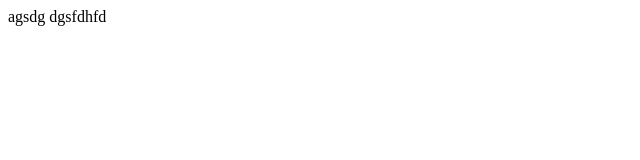
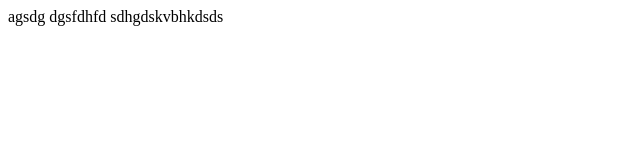
Before and after one commit to HovhannesGal/front-end-course, a plain HTML site: page leson_4/index.html in a window 1280 px wide. Shown: the whole page, without its empty margins (0-640 px from the left). Drawn offline with Linux system fonts and the light colour scheme.

Commit message:
third commit

```diff
--- a/leson_4/index.html
+++ b/leson_4/index.html
@@ -12,6 +12,7 @@
         <tr>
             <td>agsdg</td>
             <td>dgsfdhfd</td>
+            <td>sdhgdskvbhkdsds</td>
         </tr>
     </titl>
 
```
